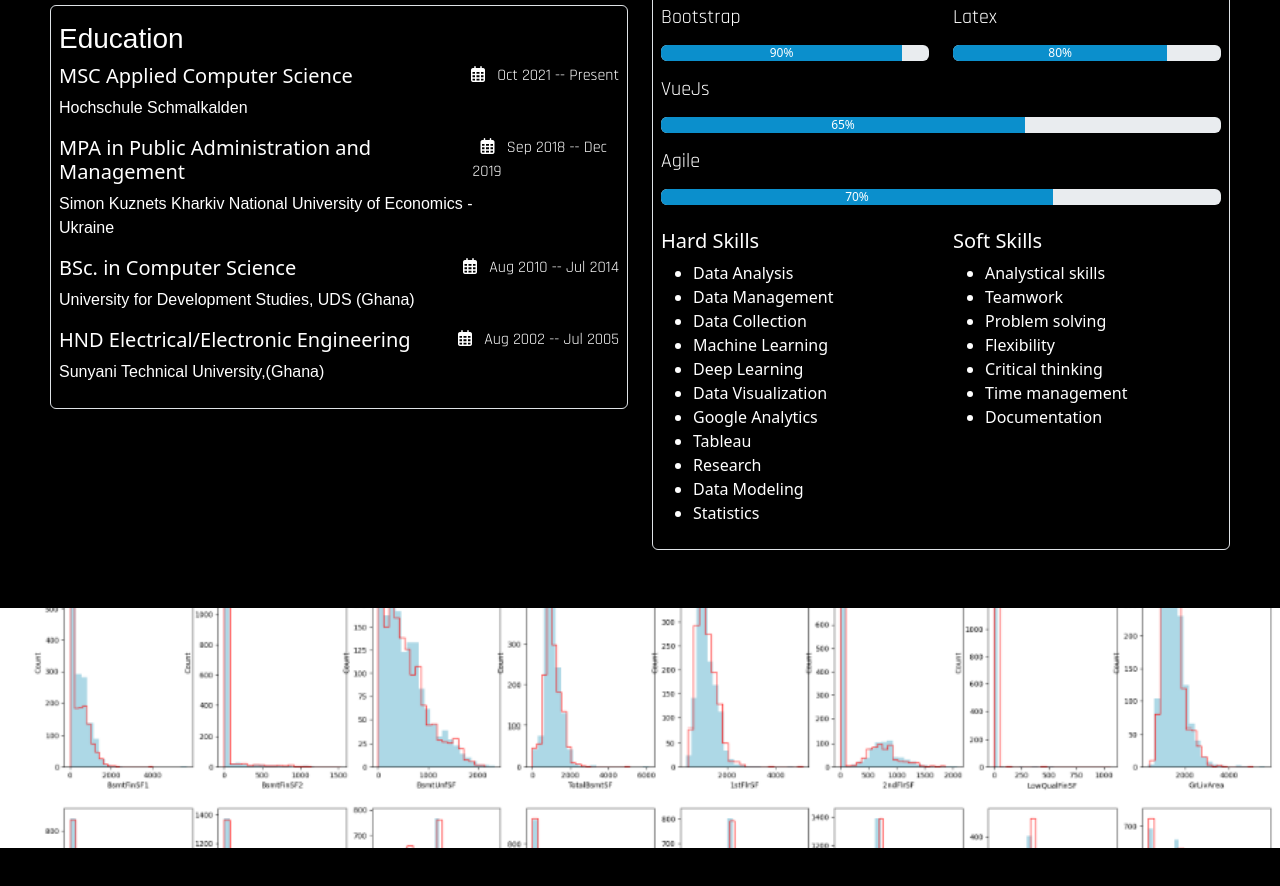
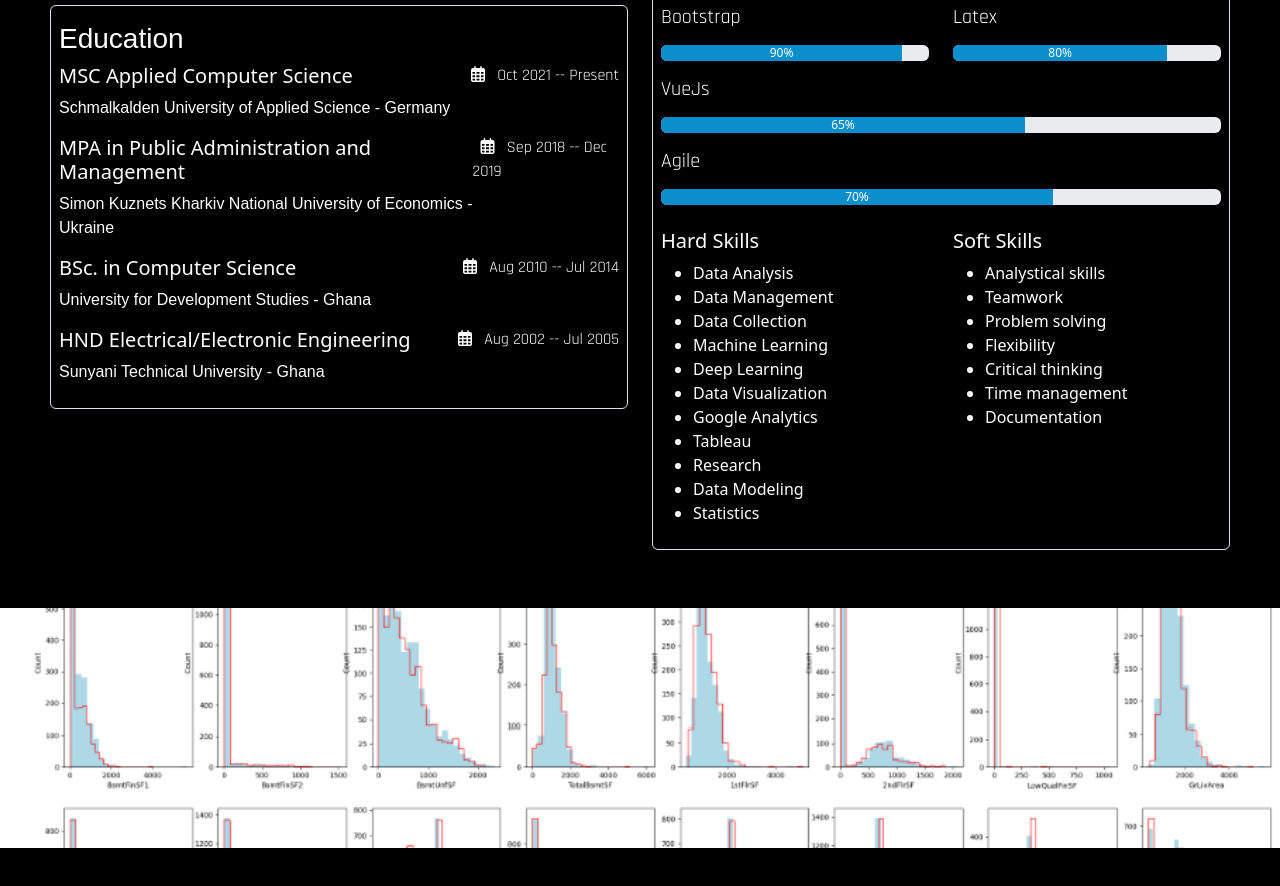
Before and after one commit to Anokyeken/portfolio, a website: page index.html in a window 1280 px wide. Shown: the part 2543-3429 px from the top of the page. Drawn offline with nearby package versions, Linux system fonts and the light colour scheme; a web font is replaced by a local one.

Commit message:
Modify education section

```diff
--- a/index.html
+++ b/index.html
@@ -168,7 +168,7 @@
               <div class="col d-flex justify-content-between">
                 <div>
                   <h5>MSC Applied Computer Science</h5>
-                  <p class="f-bai">Hochschule Schmalkalden </p>
+                  <p class="f-bai">Schmalkalden University of Applied Science - Germany </p>
                 </div>
                 <p class="f-rajdhani"><span><i class="fa-regular fa-calendar-days mx-2"></i></span> Oct 2021 -- Present</p>
               </div>
@@ -186,7 +186,7 @@
               <div class="col d-flex justify-content-between">
                 <div>
                   <h5>BSc. in Computer Science</h5>
-                  <p class="f-bai">University for Development Studies, UDS (Ghana) </p>
+                  <p class="f-bai">University for Development Studies - Ghana </p>
                 </div>
                 <p class="f-rajdhani"><span><i class="fa-regular fa-calendar-days mx-2"></i></span> Aug 2010 -- Jul 2014</p>
               </div>
@@ -195,7 +195,7 @@
               <div class="col d-flex justify-content-between">
                 <div>
                   <h5>HND Electrical/Electronic Engineering</h5>
-                  <p class="f-bai">Sunyani Technical University,(Ghana) </p>
+                  <p class="f-bai">Sunyani Technical University - Ghana </p>
                 </div>
                 <p class="f-rajdhani"><span><i class="fa-regular fa-calendar-days mx-2"></i></span> Aug 2002 -- Jul 2005</p>
               </div>
```
